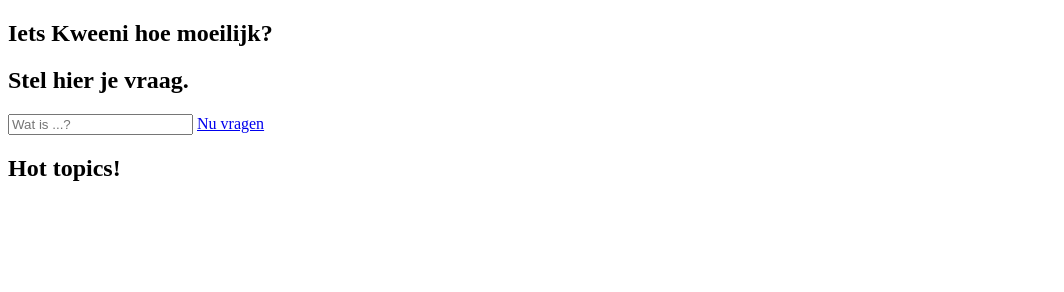
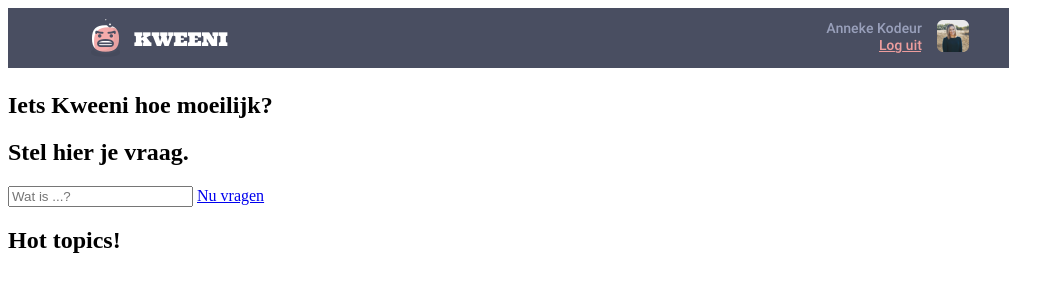
Before and after one commit to Florian962/gitopdracht1, a plain HTML site: page kweeni.html in a window 1280 px wide. Shown: the whole page, without its empty margins (0-1064 px from the left). Drawn offline with Linux system fonts and the light colour scheme.

Commit message:
Changed kweeni.html

```diff
--- a/kweeni.html
+++ b/kweeni.html
@@ -6,7 +6,7 @@
 </head>
 <body>
     <header>
-
+       <img src="images/header.png" alt="">
     </header>
     <section class="inputquestion">
        <h1>Iets Kweeni hoe moeilijk?</h1>
@@ -16,6 +16,7 @@
     </section>
     <section class="topics">
         <h2>Hot topics!</h2>
+
     </section>
 </body>
 </html>
```
